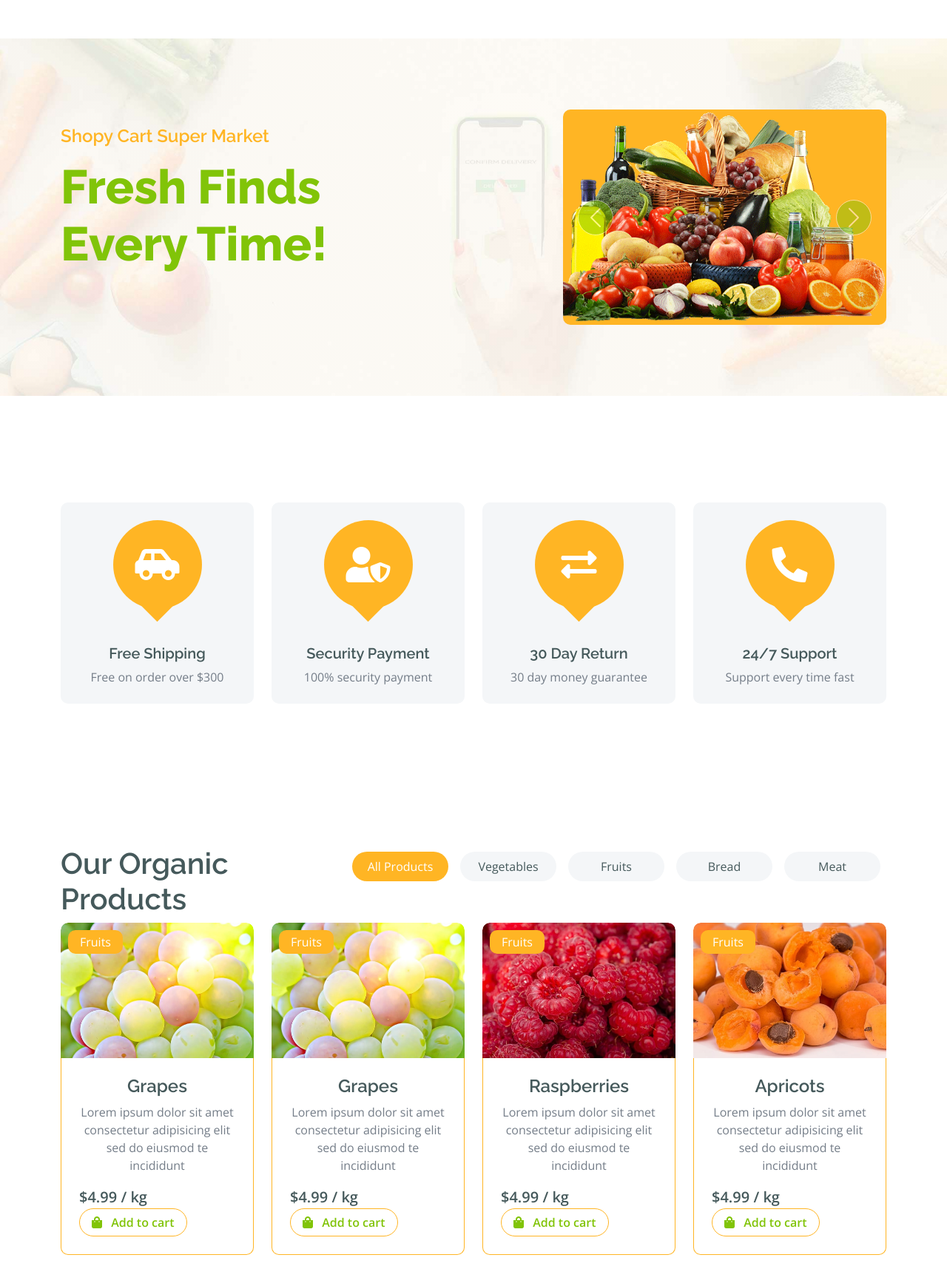
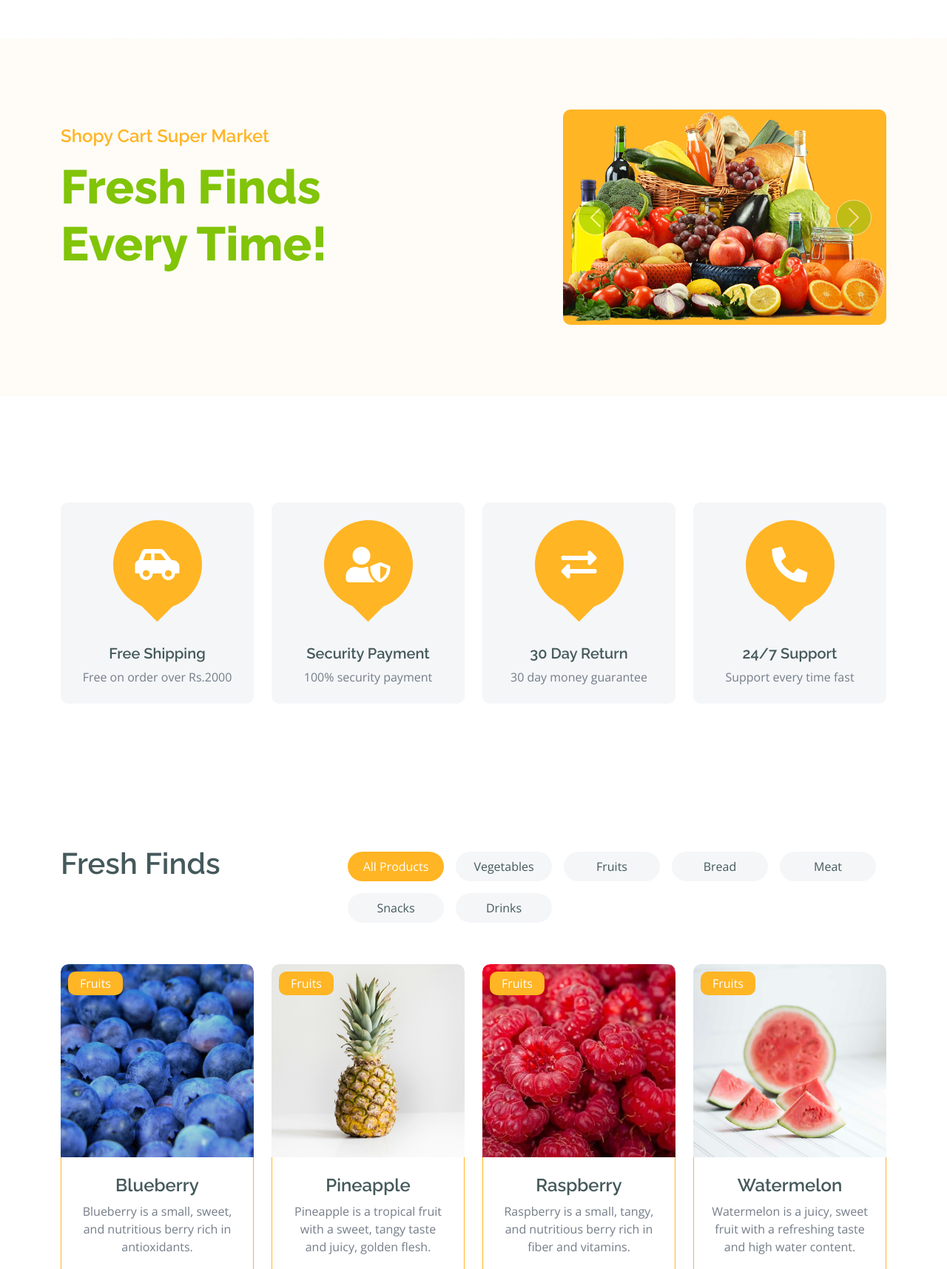
Before and after one commit to dulankagunathilaka/ShopyCart, a PHP site: page / in a window 1280 px wide. Shown: the part 100-1815 px from the top of the page at 74% size. Run offline with PHP 8.4, Linux system fonts and the light colour scheme; some libraries are stand-ins or nearby versions.

Commit message:
Update Frontend

```diff
--- a/css/style.css
+++ b/css/style.css
@@ -178,7 +178,7 @@
 
 /*** Hero Header ***/
 .hero-header {
-    background: linear-gradient(rgba(248, 223, 173, 0.1), rgba(248, 223, 173, 0.1)), url(../img/hero-img.jpg);
+    background: linear-gradient(rgba(248, 223, 173, 0.1), rgba(248, 223, 173, 0.1));
     background-position: center center;
     background-repeat: no-repeat;
     background-size: cover;
--- a/index.html
+++ b/index.html
@@ -158,7 +158,7 @@
                             </div>
                             <div class="featurs-content text-center">
                                 <h5>Free Shipping</h5>
-                                <p class="mb-0">Free on order over $300</p>
+                                <p class="mb-0">Free on order over Rs.2000</p>
                             </div>
                         </div>
                     </div>
@@ -201,13 +201,13 @@
         <!-- Featurs Section End -->
 
 
-        <!-- Fruits Shop Start-->
+        <!-- Shop Start-->
         <div class="container-fluid fruite py-5">
             <div class="container py-5">
                 <div class="tab-class text-center">
                     <div class="row g-4">
                         <div class="col-lg-4 text-start">
-                            <h1>Our Organic Products</h1>
+                            <h1>Fresh Finds</h1>
                         </div>
                         <div class="col-lg-8 text-end">
                             <ul class="nav nav-pills d-inline-flex text-center mb-5">
@@ -236,6 +236,16 @@
                                         <span class="text-dark" style="width: 130px;">Meat</span>
                                     </a>
                                 </li>
+                                <li class="nav-item">
+                                    <a class="d-flex m-2 py-2 bg-light rounded-pill" data-bs-toggle="pill" href="#tab-6">
+                                        <span class="text-dark" style="width: 130px;">Snacks</span>
+                                    </a>
+                                </li>
+                                <li class="nav-item">
+                                    <a class="d-flex m-2 py-2 bg-light rounded-pill" data-bs-toggle="pill" href="#tab-7">
+                                        <span class="text-dark" style="width: 130px;">Drinks</span>
+                                    </a>
+                                </li>
                             </ul>
                         </div>
                     </div>
@@ -247,12 +257,12 @@
                                         <div class="col-md-6 col-lg-4 col-xl-3">
                                             <div class="rounded position-relative fruite-item">
                                                 <div class="fruite-img">
-                                                    <img src="img/fruite-item-5.jpg" class="img-fluid w-100 rounded-top" alt="">
+                                                    <img src="img/blueberry.jpg" class="img-fluid w-100 rounded-top" alt="">
                                                 </div>
                                                 <div class="text-white bg-secondary px-3 py-1 rounded position-absolute" style="top: 10px; left: 10px;">Fruits</div>
                                                 <div class="p-4 border border-secondary border-top-0 rounded-bottom">
-                                                    <h4>Grapes</h4>
-                                                    <p>Lorem ipsum dolor sit amet consectetur adipisicing elit sed do eiusmod te incididunt</p>
+                                                    <h4>Blueberry</h4>
+                                                    <p>Blueberry is a small, sweet, and nutritious berry rich in antioxidants.</p>
                                                     <div class="d-flex justify-content-between flex-lg-wrap">
                                                         <p class="text-dark fs-5 fw-bold mb-0">$4.99 / kg</p>
                                                         <a href="#" class="btn border border-secondary rounded-pill px-3 text-primary"><i class="fa fa-shopping-bag me-2 text-primary"></i> Add to cart</a>
@@ -263,12 +273,12 @@
                                         <div class="col-md-6 col-lg-4 col-xl-3">
                                             <div class="rounded position-relative fruite-item">
                                                 <div class="fruite-img">
-                                                    <img src="img/fruite-item-5.jpg" class="img-fluid w-100 rounded-top" alt="">
+                                                    <img src="img/pineapple.jpg" class="img-fluid w-100 rounded-top" alt="">
                                                 </div>
                                                 <div class="text-white bg-secondary px-3 py-1 rounded position-absolute" style="top: 10px; left: 10px;">Fruits</div>
                                                 <div class="p-4 border border-secondary border-top-0 rounded-bottom">
-                                                    <h4>Grapes</h4>
-                                                    <p>Lorem ipsum dolor sit amet consectetur adipisicing elit sed do eiusmod te incididunt</p>
+                                                    <h4>Pineapple</h4>
+                                                    <p>Pineapple is a tropical fruit with a sweet, tangy taste and juicy, golden flesh.</p>
                                                     <div class="d-flex justify-content-between flex-lg-wrap">
                                                         <p class="text-dark fs-5 fw-bold mb-0">$4.99 / kg</p>
                                                         <a href="#" class="btn border border-secondary rounded-pill px-3 text-primary"><i class="fa fa-shopping-bag me-2 text-primary"></i> Add to cart</a>
@@ -279,12 +289,12 @@
                                         <div class="col-md-6 col-lg-4 col-xl-3">
                                             <div class="rounded position-relative fruite-item">
                                                 <div class="fruite-img">
-                                                    <img src="img/fruite-item-2.jpg" class="img-fluid w-100 rounded-top" alt="">
+                                                    <img src="img/Raspberry.jpg" class="img-fluid w-100 rounded-top" alt="">
                                                 </div>
                                                 <div class="text-white bg-secondary px-3 py-1 rounded position-absolute" style="top: 10px; left: 10px;">Fruits</div>
                                                 <div class="p-4 border border-secondary border-top-0 rounded-bottom">
-                                                    <h4>Raspberries</h4>
-                                                    <p>Lorem ipsum dolor sit amet consectetur adipisicing elit sed do eiusmod te incididunt</p>
+                                                    <h4>Raspberry</h4>
+                                                    <p>Raspberry is a small, tangy, and nutritious berry rich in fiber and vitamins.</p>
                                                     <div class="d-flex justify-content-between flex-lg-wrap">
                                                         <p class="text-dark fs-5 fw-bold mb-0">$4.99 / kg</p>
                                                         <a href="#" class="btn border border-secondary rounded-pill px-3 text-primary"><i class="fa fa-shopping-bag me-2 text-primary"></i> Add to cart</a>
@@ -295,12 +305,12 @@
                                         <div class="col-md-6 col-lg-4 col-xl-3">
                                             <div class="rounded position-relative fruite-item">
                                                 <div class="fruite-img">
-                                                    <img src="img/fruite-item-4.jpg" class="img-fluid w-100 rounded-top" alt="">
+                                                    <img src="img/watermelon.jpg" class="img-fluid w-100 rounded-top" alt="">
                                                 </div>
                                                 <div class="text-white bg-secondary px-3 py-1 rounded position-absolute" style="top: 10px; left: 10px;">Fruits</div>
                                                 <div class="p-4 border border-secondary border-top-0 rounded-bottom">
-                                                    <h4>Apricots</h4>
-                                                    <p>Lorem ipsum dolor sit amet consectetur adipisicing elit sed do eiusmod te incididunt</p>
+                                                    <h4>Watermelon</h4>
+                                                    <p>Watermelon is a juicy, sweet fruit with a refreshing taste and high water content.</p>
                                                     <div class="d-flex justify-content-between flex-lg-wrap">
                                                         <p class="text-dark fs-5 fw-bold mb-0">$4.99 / kg</p>
                                                         <a href="#" class="btn border border-secondary rounded-pill px-3 text-primary"><i class="fa fa-shopping-bag me-2 text-primary"></i> Add to cart</a>
@@ -311,12 +321,12 @@
                                         <div class="col-md-6 col-lg-4 col-xl-3">
                                             <div class="rounded position-relative fruite-item">
                                                 <div class="fruite-img">
-                                                    <img src="img/fruite-item-3.jpg" class="img-fluid w-100 rounded-top" alt="">
+                                                    <img src="img/Banana.jpg" class="img-fluid w-100 rounded-top" alt="">
                                                 </div>
                                                 <div class="text-white bg-secondary px-3 py-1 rounded position-absolute" style="top: 10px; left: 10px;">Fruits</div>
                                                 <div class="p-4 border border-secondary border-top-0 rounded-bottom">
                                                     <h4>Banana</h4>
-                                                    <p>Lorem ipsum dolor sit amet consectetur adipisicing elit sed do eiusmod te incididunt</p>
+                                                    <p>Banana is a soft, sweet fruit high in potassium and a great source of energy.</p>
                                                     <div class="d-flex justify-content-between flex-lg-wrap">
                                                         <p class="text-dark fs-5 fw-bold mb-0">$4.99 / kg</p>
                                                         <a href="#" class="btn border border-secondary rounded-pill px-3 text-primary"><i class="fa fa-shopping-bag me-2 text-primary"></i> Add to cart</a>
@@ -327,12 +337,12 @@
                                         <div class="col-md-6 col-lg-4 col-xl-3">
                                             <div class="rounded position-relative fruite-item">
                                                 <div class="fruite-img">
-                                                    <img src="img/fruite-item-1.jpg" class="img-fluid w-100 rounded-top" alt="">
+                                                    <img src="img/Orange.jpg" class="img-fluid w-100 rounded-top" alt="">
                                                 </div>
                                                 <div class="text-white bg-secondary px-3 py-1 rounded position-absolute" style="top: 10px; left: 10px;">Fruits</div>
                                                 <div class="p-4 border border-secondary border-top-0 rounded-bottom">
-                                                    <h4>Oranges</h4>
-                                                    <p>Lorem ipsum dolor sit amet consectetur adipisicing elit sed do eiusmod te incididunt</p>
+                                                    <h4>Orange</h4>
+                                                    <p>Orange is a citrus fruit with a juicy, sweet-tangy taste, rich in vitamin C.</p>
                                                     <div class="d-flex justify-content-between flex-lg-wrap">
                                                         <p class="text-dark fs-5 fw-bold mb-0">$4.99 / kg</p>
                                                         <a href="#" class="btn border border-secondary rounded-pill px-3 text-primary"><i class="fa fa-shopping-bag me-2 text-primary"></i> Add to cart</a>
@@ -343,12 +353,12 @@
                                         <div class="col-md-6 col-lg-4 col-xl-3">
                                             <div class="rounded position-relative fruite-item">
                                                 <div class="fruite-img">
-                                                    <img src="img/fruite-item-2.jpg" class="img-fluid w-100 rounded-top" alt="">
+                                                    <img src="img/Cherry.jpg" class="img-fluid w-100 rounded-top" alt="">
                                                 </div>
                                                 <div class="text-white bg-secondary px-3 py-1 rounded position-absolute" style="top: 10px; left: 10px;">Fruits</div>
                                                 <div class="p-4 border border-secondary border-top-0 rounded-bottom">
-                                                    <h4>Raspberries</h4>
-                                                    <p>Lorem ipsum dolor sit amet consectetur adipisicing elit sed do eiusmod te incididunt</p>
+                                                    <h4>Cherry</h4>
+                                                    <p>Cherry is a small, sweet or tart fruit rich in antioxidants and vitamins.</p>
                                                     <div class="d-flex justify-content-between flex-lg-wrap">
                                                         <p class="text-dark fs-5 fw-bold mb-0">$4.99 / kg</p>
                                                         <a href="#" class="btn border border-secondary rounded-pill px-3 text-primary"><i class="fa fa-shopping-bag me-2 text-primary"></i> Add to cart</a>
@@ -359,12 +369,12 @@
                                         <div class="col-md-6 col-lg-4 col-xl-3">
                                             <div class="rounded position-relative fruite-item">
                                                 <div class="fruite-img">
-                                                    <img src="img/fruite-item-5.jpg" class="img-fluid w-100 rounded-top" alt="">
+                                                    <img src="img/mango.jpg" class="img-fluid w-100 rounded-top" alt="">
                                                 </div>
                                                 <div class="text-white bg-secondary px-3 py-1 rounded position-absolute" style="top: 10px; left: 10px;">Fruits</div>
                                                 <div class="p-4 border border-secondary border-top-0 rounded-bottom">
-                                                    <h4>Grapes</h4>
-                                                    <p>Lorem ipsum dolor sit amet consectetur adipisicing elit sed do eiusmod te incididunt</p>
+                                                    <h4>Mango</h4>
+                                                    <p>Mango is a tropical fruit with a sweet, juicy flavor, rich in vitamins and antioxidants.</p>
                                                     <div class="d-flex justify-content-between flex-lg-wrap">
                                                         <p class="text-dark fs-5 fw-bold mb-0">$4.99 / kg</p>
                                                         <a href="#" class="btn border border-secondary rounded-pill px-3 text-primary"><i class="fa fa-shopping-bag me-2 text-primary"></i> Add to cart</a>
@@ -463,9 +473,9 @@
                                         <div class="col-md-6 col-lg-4 col-xl-3">
                                             <div class="rounded position-relative fruite-item">
                                                 <div class="fruite-img">
-                                                    <img src="img/fruite-item-5.jpg" class="img-fluid w-100 rounded-top" alt="">
+                                                    <img src="img/meat.jpg" class="img-fluid w-100 rounded-top" alt="">
                                                 </div>
-                                                <div class="text-white bg-secondary px-3 py-1 rounded position-absolute" style="top: 10px; left: 10px;">Fruits</div>
+                                                <div class="text-white bg-secondary px-3 py-1 rounded position-absolute" style="top: 10px; left: 10px;">Meat</div>
                                                 <div class="p-4 border border-secondary border-top-0 rounded-bottom">
                                                     <h4>Grapes</h4>
                                                     <p>Lorem ipsum dolor sit amet consectetur adipisicing elit sed do eiusmod te incididunt</p>
@@ -484,62 +494,6 @@
                                                 <div class="text-white bg-secondary px-3 py-1 rounded position-absolute" style="top: 10px; left: 10px;">Fruits</div>
                                                 <div class="p-4 border border-secondary border-top-0 rounded-bottom">
                                                     <h4>Apricots</h4>
-                                                    <p>Lorem ipsum dolor sit amet consectetur adipisicing elit sed do eiusmod te incididunt</p>
-                                                    <div class="d-flex justify-content-between flex-lg-wrap">
-                                                        <p class="text-dark fs-5 fw-bold mb-0">$4.99 / kg</p>
-                                                        <a href="#" class="btn border border-secondary rounded-pill px-3 text-primary"><i class="fa fa-shopping-bag me-2 text-primary"></i> Add to cart</a>
-                                                    </div>
-                                                </div>
-                                            </div>
-                                        </div>
-                                    </div>
-                                </div>
-                            </div>
-                        </div>
-                        <div id="tab-5" class="tab-pane fade show p-0">
-                            <div class="row g-4">
-                                <div class="col-lg-12">
-                                    <div class="row g-4">
-                                        <div class="col-md-6 col-lg-4 col-xl-3">
-                                            <div class="rounded position-relative fruite-item">
-                                                <div class="fruite-img">
-                                                    <img src="img/fruite-item-3.jpg" class="img-fluid w-100 rounded-top" alt="">
-                                                </div>
-                                                <div class="text-white bg-secondary px-3 py-1 rounded position-absolute" style="top: 10px; left: 10px;">Fruits</div>
-                                                <div class="p-4 border border-secondary border-top-0 rounded-bottom">
-                                                    <h4>Banana</h4>
-                                                    <p>Lorem ipsum dolor sit amet consectetur adipisicing elit sed do eiusmod te incididunt</p>
-                                                    <div class="d-flex justify-content-between flex-lg-wrap">
-                                                        <p class="text-dark fs-5 fw-bold mb-0">$4.99 / kg</p>
-                                                        <a href="#" class="btn border border-secondary rounded-pill px-3 text-primary"><i class="fa fa-shopping-bag me-2 text-primary"></i> Add to cart</a>
-                                                    </div>
-                                                </div>
-                                            </div>
-                                        </div>
-                                        <div class="col-md-6 col-lg-4 col-xl-3">
-                                            <div class="rounded position-relative fruite-item">
-                                                <div class="fruite-img">
-                                                    <img src="img/fruite-item-2.jpg" class="img-fluid w-100 rounded-top" alt="">
-                                                </div>
-                                                <div class="text-white bg-secondary px-3 py-1 rounded position-absolute" style="top: 10px; left: 10px;">Fruits</div>
-                                                <div class="p-4 border border-secondary border-top-0 rounded-bottom">
-                                                    <h4>Raspberries</h4>
-                                                    <p>Lorem ipsum dolor sit amet consectetur adipisicing elit sed do eiusmod te incididunt</p>
-                                                    <div class="d-flex justify-content-between flex-lg-wrap">
-                                                        <p class="text-dark fs-5 fw-bold mb-0">$4.99 / kg</p>
-                                                        <a href="#" class="btn border border-secondary rounded-pill px-3 text-primary"><i class="fa fa-shopping-bag me-2 text-primary"></i> Add to cart</a>
-                                                    </div>
-                                                </div>
-                                            </div>
-                                        </div>
-                                        <div class="col-md-6 col-lg-4 col-xl-3">
-                                            <div class="rounded position-relative fruite-item">
-                                                <div class="fruite-img">
-                                                    <img src="img/fruite-item-1.jpg" class="img-fluid w-100 rounded-top" alt="">
-                                                </div>
-                                                <div class="text-white bg-secondary px-3 py-1 rounded position-absolute" style="top: 10px; left: 10px;">Fruits</div>
-                                                <div class="p-4 border border-secondary border-top-0 rounded-bottom">
-                                                    <h4>Oranges</h4>
                                                     <p>Lorem ipsum dolor sit amet consectetur adipisicing elit sed do eiusmod te incididunt</p>
                                                     <div class="d-flex justify-content-between flex-lg-wrap">
                                                         <p class="text-dark fs-5 fw-bold mb-0">$4.99 / kg</p>
```
Also changed, not shown: img/Apple.jpg (added), img/Banana.jpg (renamed from img/best-product-3.jpg), img/Orange.jpg (renamed from img/best-product-1.jpg), img/Raspberry.jpg (added), img/blueberry.jpg (added), img/fruite-item-2.jpg (deleted), img/fruite-item-6.jpg (deleted), img/mango.jpg (added), img/pineapple.jpg (added), img/shopycartbackgroundimage.jpg (added), img/shopycartbackgroundimage2.jpeg (added), img/vegetable-item-6.jpg, img/watermelon.jpg (added).
